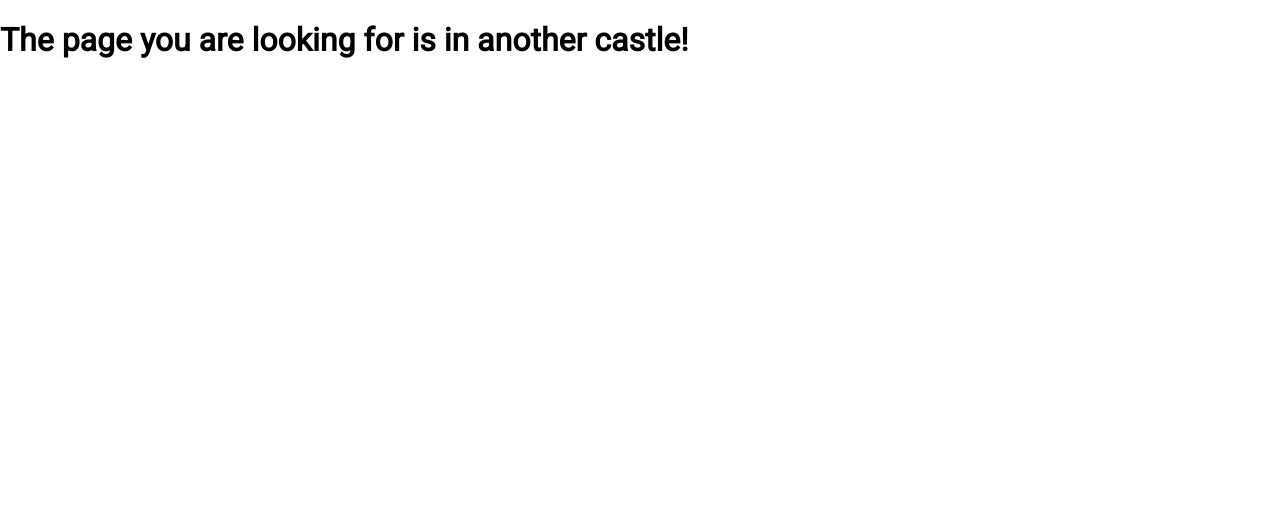
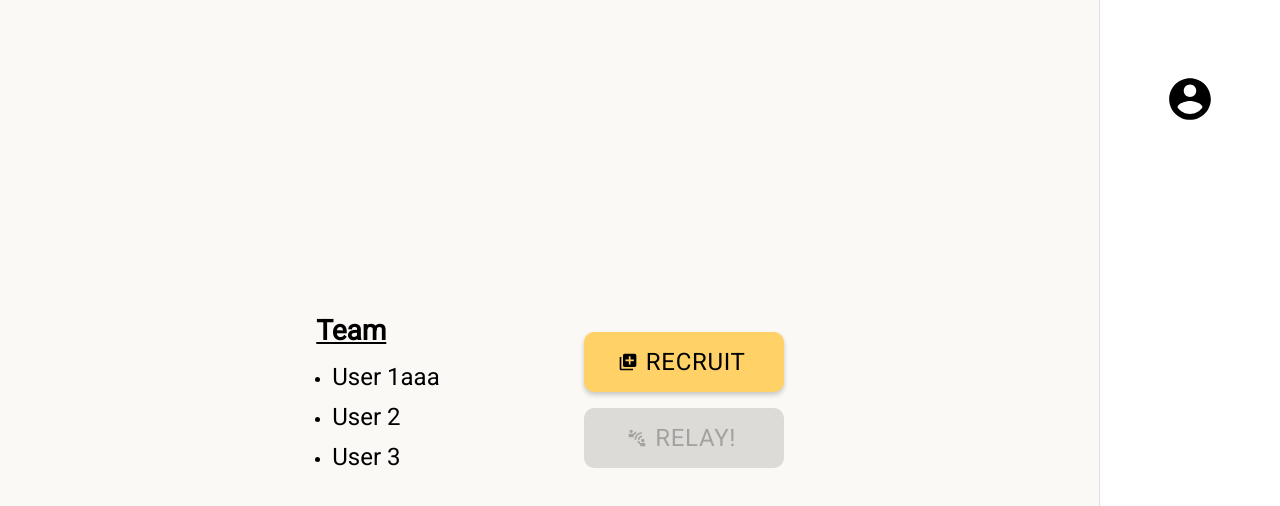
Before and after one commit to joeychun/relay, a React app: page /team-create in a window 1280 px wide. Shown: the top 506 px of the page. Built offline with nearby package versions, Linux system fonts and the light colour scheme; no server answers; the HTML template or start-up script is replaced by a standard one.

Commit message:
slight fixes

```diff
--- a/client/src/components/App.tsx
+++ b/client/src/components/App.tsx
@@ -11,7 +11,7 @@ import User from "../../../shared/User";
 import "../utilities.css";
 
 import Lobby from "./pages/Lobby";
-import Team from "./pages/Team";
+import TeamCreate from "./pages/TeamCreate";
 
 const App = () => {
   const [userId, setUserId] = useState<string | undefined>(undefined);
@@ -58,7 +58,7 @@ const App = () => {
           path="/"
         />
         <Route path="/lobby" element={<Lobby />} />
-        <Route path="/team" element={<Team teamSize={2} />} />
+        <Route path="/team-create" element={<TeamCreate teamSize={2} />} />
         <Route path="*" element={<NotFound />} />
       </Routes>
     </BrowserRouter>
--- a/client/src/components/pages/Lobby.tsx
+++ b/client/src/components/pages/Lobby.tsx
@@ -5,7 +5,7 @@ import Button from '@mui/material/Button';
 import AddCircleIcon from '@mui/icons-material/AddCircle';
 import GroupAddIcon from '@mui/icons-material/GroupAdd';
 
-import Sidebar from './../Sidebar';
+import Sidebar from '../Sidebar';
 
 const drawerWidth = 180;
 
--- a/client/src/components/pages/Team.tsx
+++ b/client/src/components/pages/TeamCreate.tsx
@@ -2,7 +2,7 @@
 import { css, jsx } from '@emotion/react';
 import React, { useState } from 'react';
 import Button from '@mui/material/Button';
-import Sidebar from './../Sidebar';
+import Sidebar from '../Sidebar';
 import AddIcon from '@mui/icons-material/AddToPhotos';
 import ConnectIcon from '@mui/icons-material/ConnectWithoutContact';
 
@@ -33,10 +33,16 @@ const styles = {
     align-items: flex-start;
     margin-right: 72px;
   `,
+  userNameHeader: css`
+    font-family: Roboto;
+    font-size: 28px;
+    margin-top: 12px;
+    text-align: left;
+  `,
   userName: css`
     font-family: Roboto;
-    font-size: 2rem;
-    margin-bottom: 8px;
+    font-size: 24px;
+    margin-bottom: 12px;
     text-align: left;
   `,
   buttonContainer: css`
@@ -48,7 +54,8 @@ const styles = {
   button: css`
     width: 200px;
     height: 60px;
-    margin-bottom: 16px;
+    margin-top: 8px;
+    margin-bottom: 8px;
     font-size: 1.5rem;
     background-color: #ffd166;
     color: #000000;
@@ -67,6 +74,10 @@ const styles = {
       color: red;
     }
   `,
+  bulletpoint: css`
+    margin-left: 8px;
+    padding-left: 8px;
+  `,
 };
 
 const TeamPage = ({ teamSize }) => { // For now, it's put as teamSize. Later a list of Users should be passed as a prop.
@@ -80,13 +91,16 @@ const TeamPage = ({ teamSize }) => { // For now, it's put as teamSize. Later a l
     <div css={styles.root}>
       <main css={styles.content}>
         {showRedText && (
-          <div css={styles.redText}>&nbsp;</div> // For alignment
+          <div css={styles.redText}>&nbsp;<br /> &nbsp;</div> // For alignment
         )}
         <div css={styles.container}>
           <div css={styles.teamContainer}>
-            <div css={styles.userName}>User 1aaa</div>
-            <div css={styles.userName}>User 2</div>
-            <div css={styles.userName}>User 3</div>
+            <div css={styles.userNameHeader}><b><u>Team</u></b></div>
+            <ul css={styles.bulletpoint}>
+              <li><div css={styles.userName}>User 1aaa</div></li>
+              <li><div css={styles.userName}>User 2</div></li>
+              <li><div css={styles.userName}>User 3</div></li>
+            </ul>
           </div>
           <div css={styles.buttonContainer}>
             {teamSize < 3 ?
@@ -134,6 +148,8 @@ const TeamPage = ({ teamSize }) => { // For now, it's put as teamSize. Later a l
         {showRedText && (
           <div css={styles.redText}>
             Share Invitation Link: <a href="#">asdf</a>
+            <br />
+              Or, Share Team Code: <a href="#">asdf</a>
           </div>
         )}
       </main>
```
